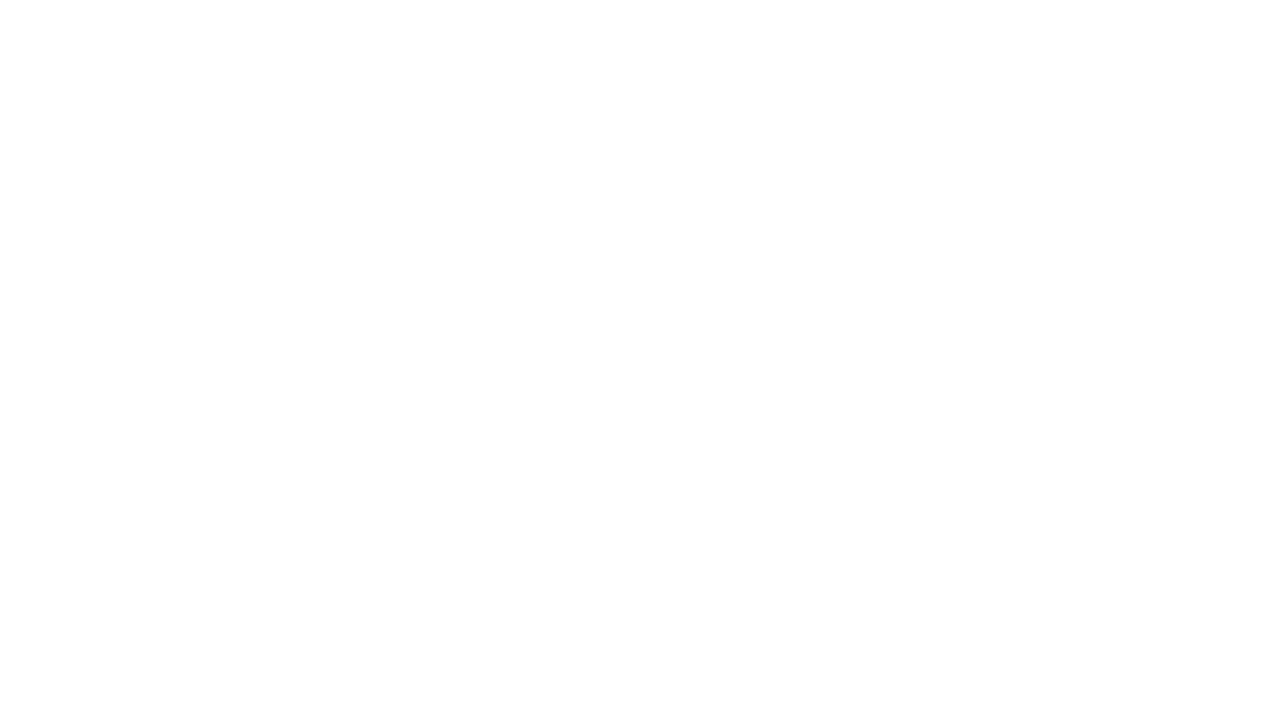
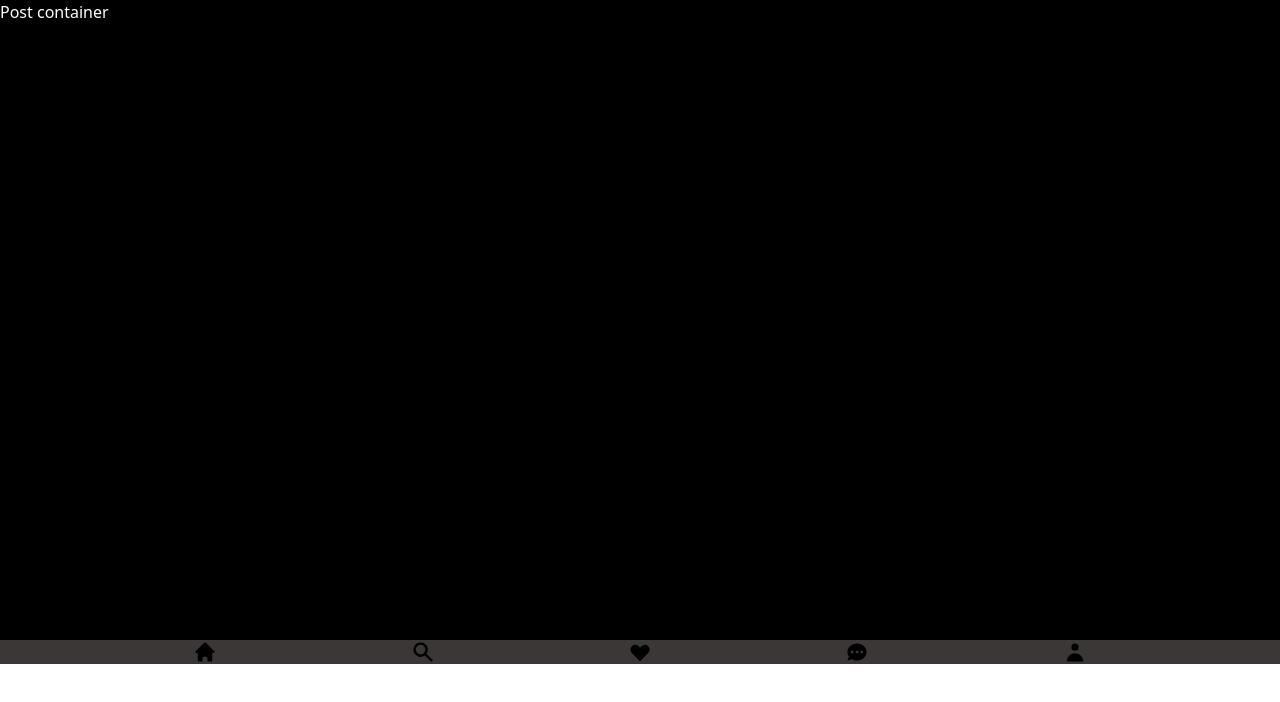
Before and after one commit to 00JAS00/instagramClone, a React (Vite) app in the folder Client/: page /home in a window 1280 px wide. Before the commit this address had no page. Shown: the top 702 px of the page. Built offline with nearby package versions, Linux system fonts and the light colour scheme.

Commit message:
feat: Home main component started with its nested components

```diff
--- a/Client/package.json
+++ b/Client/package.json
@@ -10,6 +10,7 @@
     "preview": "vite preview"
   },
   "dependencies": {
+    "@heroicons/react": "^1.0.6",
     "@reduxjs/toolkit": "^2.1.0",
     "axios": "^1.6.5",
     "react": "^18.2.0",
--- a/Client/src/App.jsx
+++ b/Client/src/App.jsx
@@ -8,17 +8,18 @@ import './App.css'
 //components
 import Login from './components/Login/Login'
 import SignUp from './components/SingUp/SingUp'
+import Home from './components/Home/Home'
 
 function App() {
 
   return (
-    <main>
+    <>
       <Routes>
-
+        <Route path='/home' element={<Home/>}/>
         <Route path='/' element={<Login/>}/>
         <Route path='/singup' element={<SignUp/>}/>
       </Routes>
-    </main>
+    </>
   )
 }
 
--- /dev/null
+++ b/Client/src/components/Feed/Feed.jsx
@@ -0,0 +1,12 @@
+
+import styles from './Feed.module.css'
+
+const Feed = ()=>{
+    return(
+        <div className={styles.Feed}>
+            Post container
+        </div>
+    )
+}
+
+export default Feed
--- /dev/null
+++ b/Client/src/components/Feed/Feed.module.css
@@ -0,0 +1,6 @@
+
+.Feed {
+    height: 80dvh;
+    background-color: #000;
+    color: white;
+}
--- /dev/null
+++ b/Client/src/components/Home/Home.jsx
@@ -0,0 +1,17 @@
+//HOOKS
+import { useState, useEffect } from "react";
+
+//COMPONENTS
+import Sidebar from "../Sidebar/Sidebar";
+import Feed from "../Feed/Feed";
+
+const Home = ()=>{
+    return(
+        <main>
+            <Feed/>
+            <Sidebar/>
+        </main>
+    )
+}
+
+export default Home
--- /dev/null
+++ b/Client/src/components/Sidebar/Sidebar.jsx
@@ -0,0 +1,46 @@
+import React from 'react';
+import { Link } from 'react-router-dom';
+
+//? ICONS
+import { HomeIcon, HeartIcon, UserIcon, ChatIcon, SearchIcon} from '@heroicons/react/solid';
+
+// STYLES
+import styles from './Sidebar.module.css'
+
+const Sidebar = () => {
+  return (
+    <div className={styles.sidebarContainer}>
+      <nav>
+        <ul className={styles.sidebarList}>
+          <li>
+            <Link to="/home">
+            <HomeIcon className="w-6 h-6 m-0" />
+            </Link>
+          </li>
+          <li>
+            <Link to="/explore">
+            <SearchIcon className="w-6 h-6 " />
+            </Link>
+          </li>
+          <li>
+            <Link to="/notifications">
+                <HeartIcon className="w-6 h-6 " />
+            </Link>
+          </li>
+          <li>
+            <Link to="/messages">
+                <ChatIcon className="w-6 h-6 "/>
+            </Link>
+          </li>
+          <li>
+            <Link to="/profile">
+                <UserIcon className="w-6 h-6 "/>
+            </Link>
+          </li>
+        </ul>
+      </nav>
+    </div>
+  );
+};
+
+export default Sidebar;
--- /dev/null
+++ b/Client/src/components/Sidebar/Sidebar.module.css
@@ -0,0 +1,7 @@
+.sidebarContainer {
+    background-color: rgb(59, 55, 55);
+}
+.sidebarList{
+    display: flex;
+    justify-content: space-evenly;
+}
```
Also changed, not shown: 1 other file (tests, documents, lock files or other folders).
